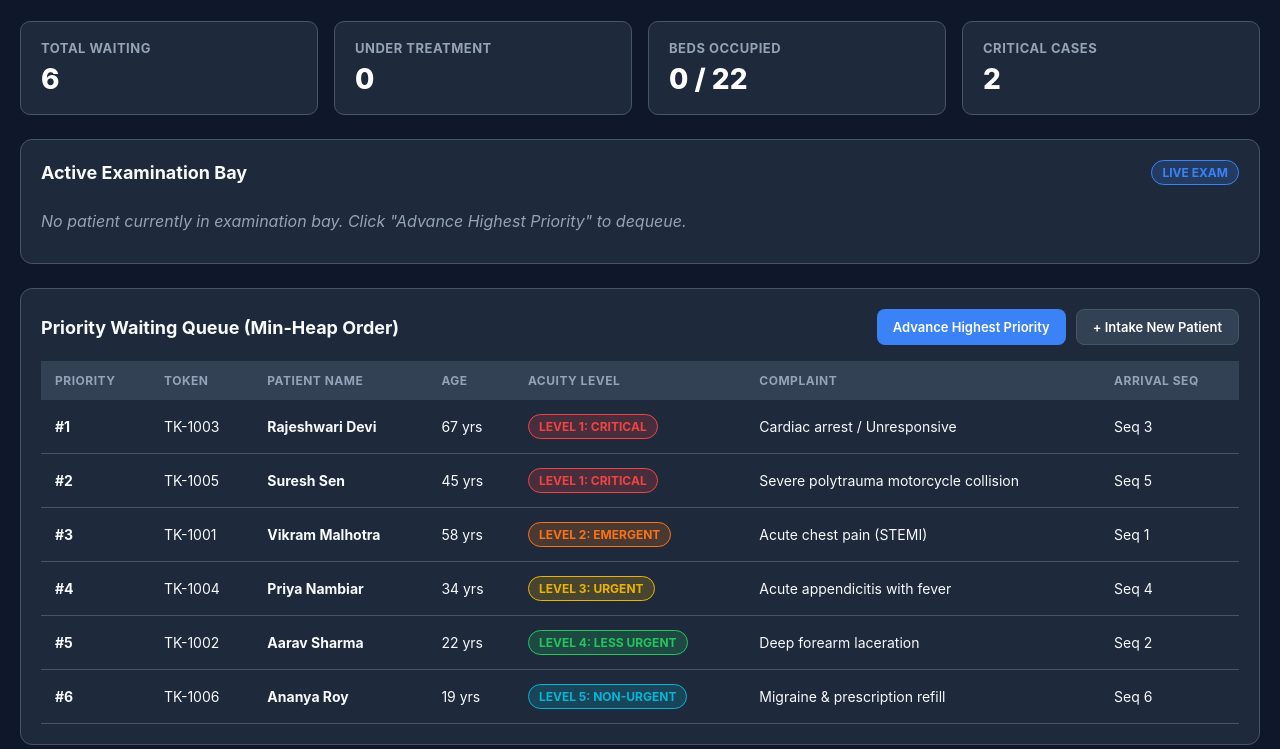
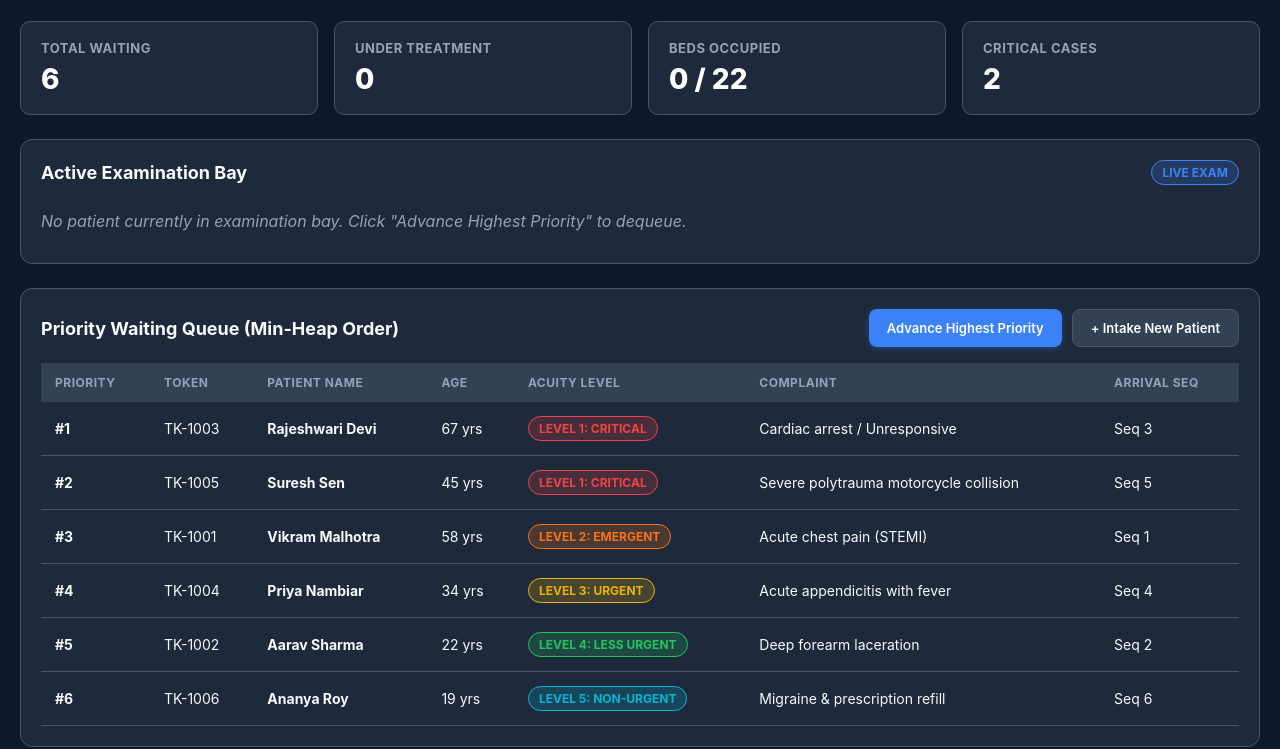
Before and after one commit to sahilroykgp-art/Hospital-emergency-management-system-, a plain HTML site: page ui/index.html in a window 1280 px wide. Shown: the part 82-831 px from the top of the page. Drawn offline with Linux system fonts and the light colour scheme.

Commit message:
ui fix 1

```diff
--- a/ui/style.css
+++ b/ui/style.css
@@ -177,22 +177,31 @@ body {
 }
 
 .btn {
-    padding: 9px 16px;
+    padding: 10px 18px;
     border-radius: 8px;
     font-size: 13px;
     font-weight: 600;
     cursor: pointer;
     border: none;
-    transition: all 0.2s;
+    transition: all 0.2s cubic-bezier(0.4, 0, 0.2, 1);
+    display: inline-flex;
+    align-items: center;
+    gap: 6px;
+}
+
+.btn:active {
+    transform: scale(0.97);
 }
 
 .btn-primary {
     background: var(--accent);
     color: #ffffff;
+    box-shadow: 0 2px 6px rgba(59, 130, 246, 0.3);
 }
 
 .btn-primary:hover {
     background: #2563eb;
+    box-shadow: 0 4px 12px rgba(59, 130, 246, 0.45);
 }
 
 .btn-secondary {
@@ -203,6 +212,7 @@ body {
 
 .btn-secondary:hover {
     background: #475569;
+    border-color: #64748b;
 }
 
 .table-container {
```
